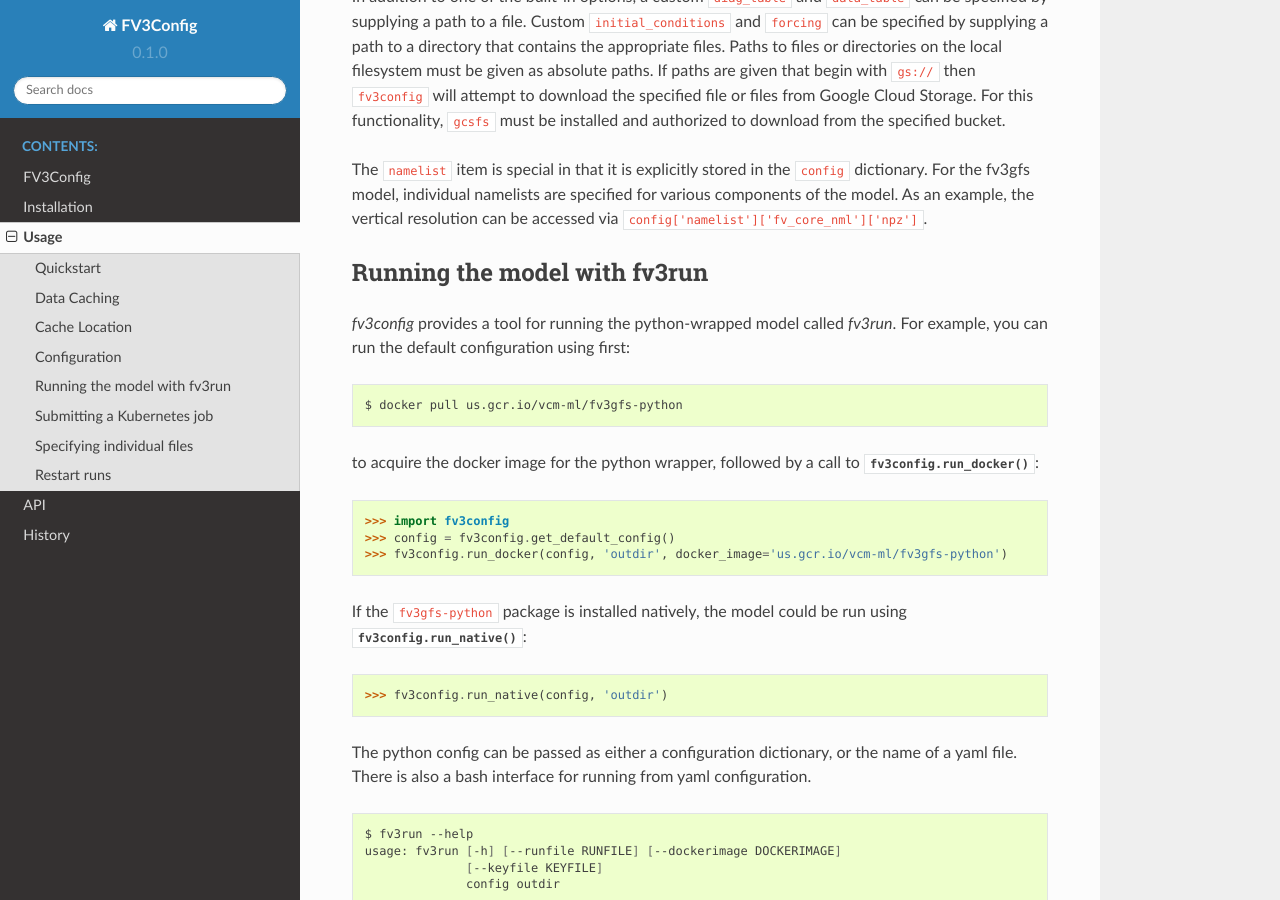
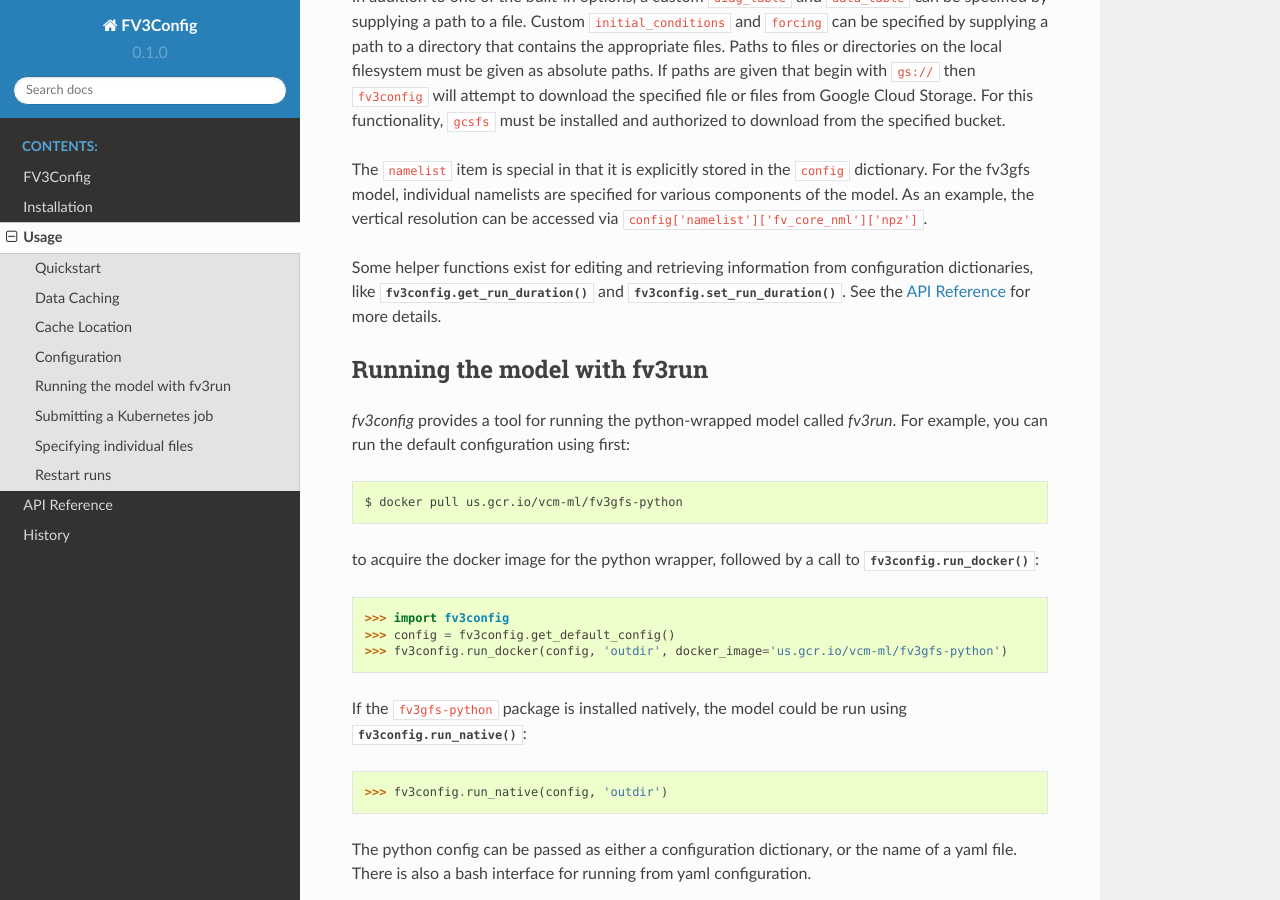
Before and after one commit to ai2cm/fv3config, a Sphinx documentation site: the page built from docs/usage.rst, in a window 1280 px wide and 900 px high, scrolled down 1735 px. Built offline with Sphinx 7.4.7 and the Read the Docs theme 2.0.0, drawn with Linux system fonts in a browser that asks for light colours.

Commit message:
add documentation on helper config routines

```diff
--- a/docs/api.rst
+++ b/docs/api.rst
@@ -1,5 +1,7 @@
-API
-===
+.. _API Reference:
+
+API Reference
+=============
 
 .. automodule:: fv3config
    :members:
--- a/docs/usage.rst
+++ b/docs/usage.rst
@@ -84,6 +84,10 @@ must be installed and authorized to download from the specified bucket.
 The ``namelist`` item is special in that it is explicitly stored in the ``config`` dictionary. For the
 fv3gfs model, individual namelists are specified for various components of the model. As an example, the
 vertical resolution can be accessed via ``config['namelist']['fv_core_nml']['npz']``.
+
+Some helper functions exist for editing and retrieving information from configuration
+dictionaries, like :py:func:`fv3config.get_run_duration` and
+:py:func:`fv3config.set_run_duration`. See the :ref:`API Reference` for more details.
 
 Running the model with fv3run
 -----------------------------
```
